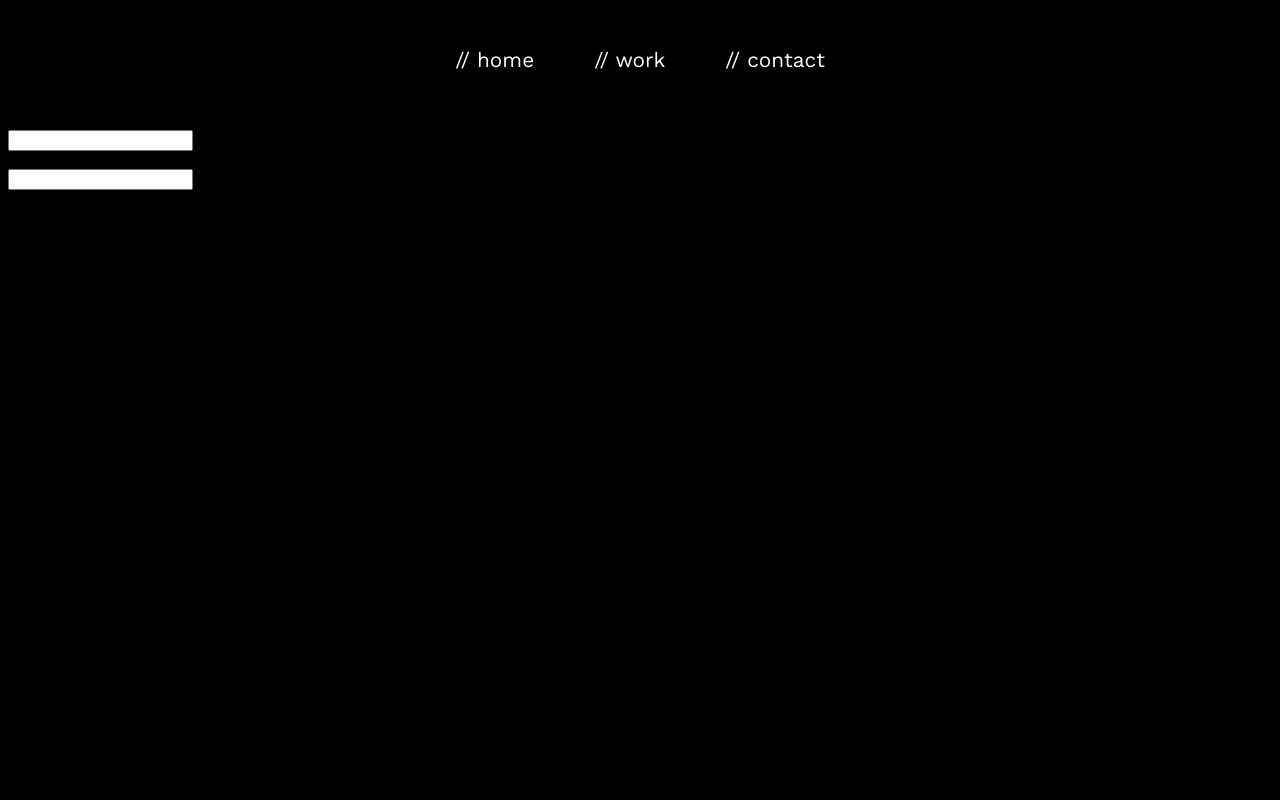
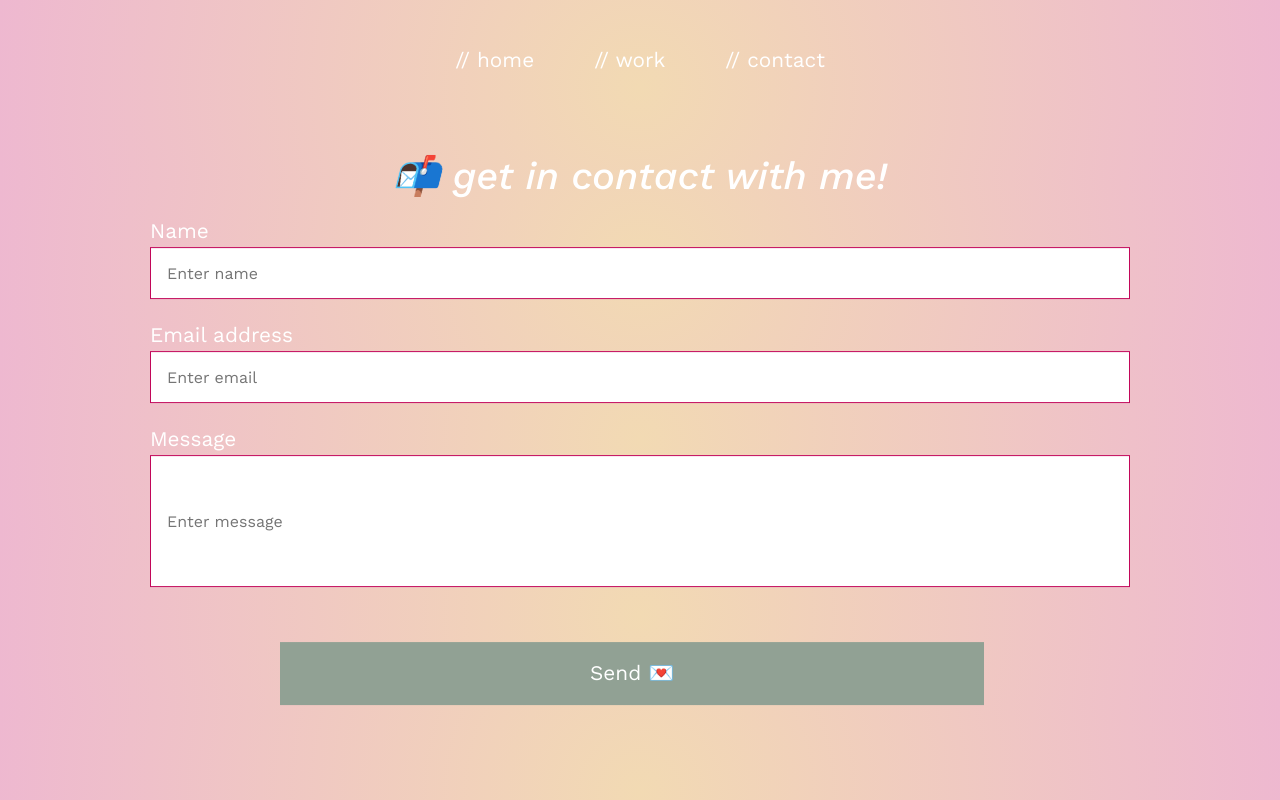
Before and after one commit to lanaramadan/old-portfolio, a plain HTML site: page contact.html in a window 1280 px wide. Drawn offline with nearby package versions, Linux system fonts and the light colour scheme.

Commit message:
Contact page

```diff
--- a/contact.html
+++ b/contact.html
@@ -12,21 +12,41 @@ EMAIL: lramadan@uci.edu
     <meta name="description" content="description of your page">
 
     <link rel="icon" href="./images/icon.png">
+    <!-- <link href="https://cdn.jsdelivr.net/npm/bootstrap@5.3.2/dist/css/bootstrap.min.css" rel="stylesheet" integrity="sha384-T3c6CoIi6uLrA9TneNEoa7RxnatzjcDSCmG1MXxSR1GAsXEV/Dwwykc2MPK8M2HN" crossorigin="anonymous"> -->
     <link rel="stylesheet" href="./style.css" />
 
-    <title>About - Lana Ramadan</title>
+    <title>Contact - Lana Ramadan</title>
 </head>
 <body>
-    <nav class="navigation">
+
+        <nav class="navigation content-navigation">
             <a href="./index.html" class="nav-button">// home</a>
             <a href="./work.html" class="nav-button">// work</a>
             <a href="./contact.html" class="nav-button">// contact</a>
         </nav>
+
+    <div class="form-content">
+        <h2 class="subheader contact-subheader">📬 get in contact with me!</h2>
+
         <form>
-        <label for="fname">First name:</label><br>
-        <input type="text" id="fname" name="fname"><br>
-        <label for="lname">Last name:</label><br>
-        <input type="text" id="lname" name="lname">
+            <div class="form-group">
+                <label class="label-title" for="nameInput">Name</label>
+                <input type="email" class="form-control input-box" id="emailInput" aria-describedby="nameInput" placeholder="Enter name">
+            </div>
+
+            <div class="form-group">
+                <label class="label-title" for="emailInput">Email address</label>
+                <input type="email" class="form-control input-box" id="emailInput" aria-describedby="emailHelp" placeholder="Enter email">
+            </div>
+
+            <div class="form-group">
+                <label class="label-title" for="messageInput">Message</label>
+                <input type="email" class="form-control input-box" id="messageInput" aria-describedby="emailHelp" placeholder="Enter message">
+            </div>
+
+            <button type="submit" class="btn btn-primary submit-btn">Send 💌</button>
         </form>
+    </div>
+    <!-- <script src="https://cdn.jsdelivr.net/npm/bootstrap@5.3.2/dist/js/bootstrap.bundle.min.js" integrity="sha384-C6RzsynM9kWDrMNeT87bh95OGNyZPhcTNXj1NW7RuBCsyN/o0jlpcV8Qyq46cDfL" crossorigin="anonymous"></script> -->
 </body>
 </html>
--- a/style.css
+++ b/style.css
@@ -1,8 +1,10 @@
 @import url('https://fonts.googleapis.com/css2?family=Figtree:ital,wght@0,400;0,500;0,600;0,700;1,400;1,700&family=Fraunces:ital,opsz,wght@1,9..144,600&family=Work+Sans:ital,wght@0,400;0,500;0,600;0,700;1,400;1,500;1,600;1,700&display=swap');
 
 
-:root {
-    background-color: black;
+body {
+    /* background-color: black; */
+    background: radial-gradient(circle, #f2dab3, #eeb8d0);
+
 }
 
 .navigation {
@@ -24,10 +26,10 @@
 }
 
 .nav-button:hover {
-    color: #91a194;
+    color: #f26da7;
 }
 .nav-button:active {
-    color: #2d5435;
+    color: #c20659;
 }
 
 .home-content {
@@ -89,13 +91,7 @@
 }
 
 .projects {
-    /* position: absolute;
-    top: 45%;
-    left: 50%;
-    transform: translate(-50%, -50%); */
-
     width: 79.5vw;
-    /* height: 100vh; */
     gap: 3em;
 
     display: flex;
@@ -129,7 +125,7 @@
     color: white;
     text-decoration: none;
     text-align: center;
-    background-color: #201F23;
+    background-color: #f08bb7;
     height: 7vh;
 
     display: flex;
@@ -141,23 +137,125 @@
     padding: 1.5em;
 
     border-bottom-left-radius: .3em;
-    border-bottom-right-radius: .63em;
+    border-bottom-right-radius: .3em;
 }
 
 .project-img:hover {
-    border: .35em solid #91a194;
+    border: .35em solid #f26da7;
 }
 .project-img:active {
-    border: .35em solid #2d5435;
+    border: .35em solid #c20659;
 }
 
 .project-name:hover {
-    background-color: #91a194;
+    background-color: #f26da7;
     font-style: italic;
 }
 .project-name:active {
-    background-color: #2d5435;
+    background-color: #c20659;
     font-style: italic;
+}
+
+.form-content {
+    position: absolute;
+    top: 55%;
+    left: 50%;
+    transform: translate(-50%, -50%);
+
+    display: flex;
+    justify-content: center;
+    align-items: center;
+    flex-direction: column;
+}
+
+
+.content-navigation {
+    margin-bottom: 4em;
+}
+
+.contact-subheader {
+    margin-top: em;;
+    margin-bottom: .5em;;
+}
+
+/* form {
+    text-align: center;
+} */
+
+.form-group {
+    margin: 1.5em;
+}
+
+.label-title {
+    color: white;
+    margin-bottom: .5em;
+    margin-top: 1em;
+
+    font-family: Work Sans, sans-serif;
+    font-size: 1.3em;
+    font-style: normal;
+    font-weight: 400;
+    line-height: normal;
+    color: white;
+    text-decoration: none;
+}
+
+.input-box {
+    width: 75vw;
+    height: 3em;
+
+    margin-top: .25em;
+
+    border: .1em solid #c20659;
+
+    font-family: Work Sans, sans-serif;
+    font-size: 1em;
+    font-style: normal;
+    font-weight: 400;
+    line-height: normal;
+    color: black;
+    text-decoration: none;
+
+    padding-left: 1em;
+
+}
+
+#messageInput {
+    height: 8em;
+}
+
+.submit-btn {
+    width: 55vw;
+    height: 3em;
+    background-color: #91a194;
+    color: black;
+    border: 0 solid #c20659;
+    margin: 1.5em;
+    margin-left: 15%;
+
+    font-family: Work Sans, sans-serif;
+    font-size: 1.3em;
+    font-style: normal;
+    font-weight: 400;
+    line-height: normal;
+    color: white;
+    text-decoration: none;
+}
+
+.submit-btn:hover {
+    width: 55vw;
+    height: 3em;
+    background-color: #c20659;
+    color: white;
+    border: 0 solid #c20659;
+}
+
+.submit-btn:active {
+    width: 55vw;
+    height: 3em;
+    background-color: #c20659;
+    color: white;
+    border: 0 solid #c20659;
 }
 
 /*
```
Also changed, not shown: readme.txt. Lines whose indentation alone changed are shown as unchanged.
